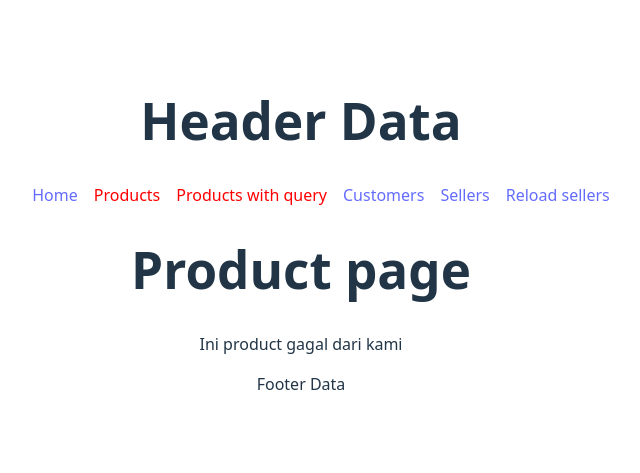
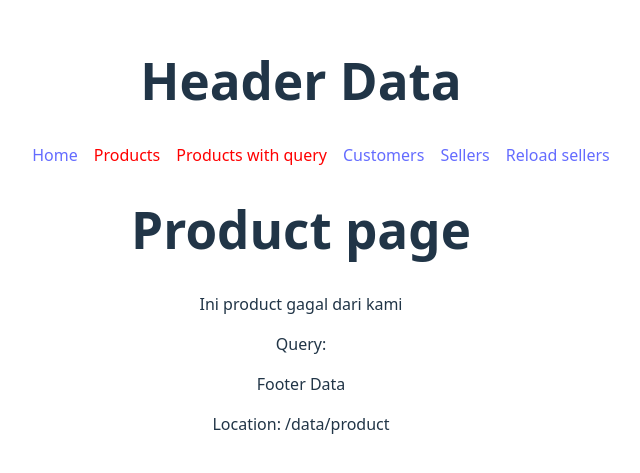
Before and after one commit to mazzlookman/react-router-learning, a React (Vite) app: page /data/product in a window 1280 px wide. Shown: the part 165-638 px from the top of the page, without its empty margins (339-979 px from the left). Built offline with nearby package versions, Linux system fonts and the light colour scheme.

Commit message:
get query params; uselocation hook

```diff
--- a/src/components/data/DataLayout.jsx
+++ b/src/components/data/DataLayout.jsx
@@ -1,7 +1,9 @@
-import {Link, NavLink, Outlet} from "react-router";
+import {Link, NavLink, Outlet, useLocation} from "react-router";
 import "../../data.css";
 
 export default function DataLayout() {
+    const location = useLocation();
+
     return (
         <>
             <div>
@@ -26,6 +28,7 @@ export default function DataLayout() {
             </div>
             <div>
                 <p>Footer Data</p>
+                <p>Location: {location.pathname} {location.search} {location.hash}</p>
             </div>
         </>
     )
--- a/src/components/data/Product.jsx
+++ b/src/components/data/Product.jsx
@@ -1,8 +1,15 @@
+import {useSearchParams} from "react-router";
+import {useState} from "react";
+
 export default function Product() {
+    const [query] = useSearchParams();
+    // const [product, setProduct] = useState(query.get('search') || "");
+
     return (
         <>
             <h1>Product page</h1>
             <p>Ini product gagal dari kami</p>
+            <p>Query: {query.get('murce')}</p>
         </>
     )
 }
```
